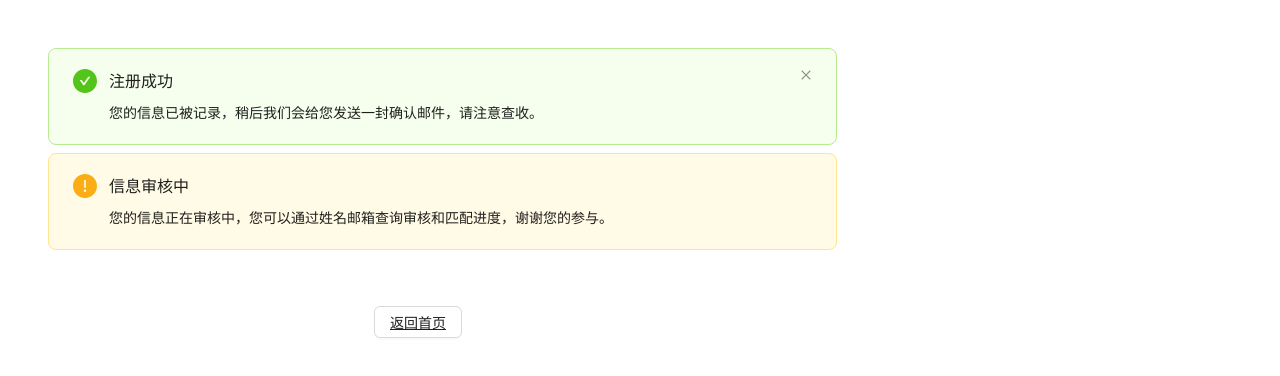
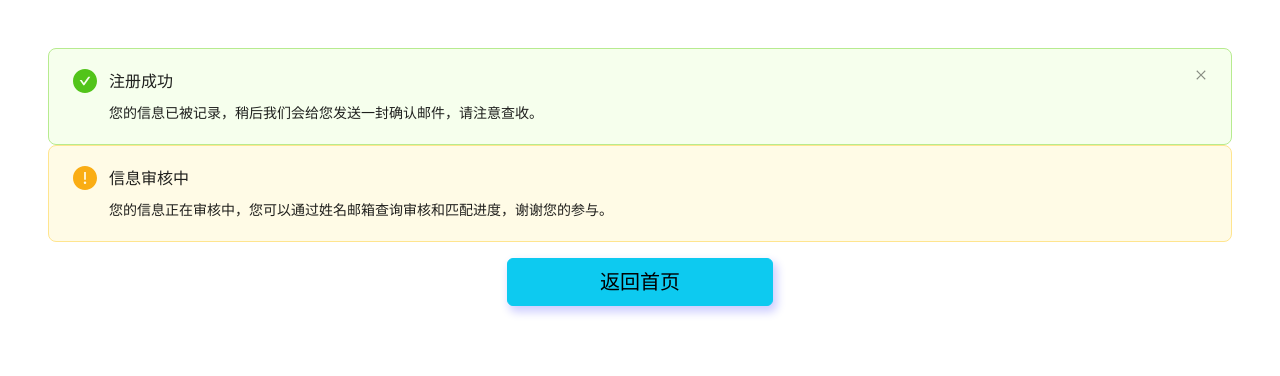
Before and after one commit to RCSSA/Freshmen-Airport-Pickup-Frontend, a React (Create React App) app in the folder airport-pickup/: page /stustatus in a window 1280 px wide. Shown: the top 376 px of the page. Built offline with nearby package versions, Linux system fonts and the light colour scheme.

Commit message:
update frontend styling

```diff
--- a/airport-pickup/src/pages/studentStatusPage.js
+++ b/airport-pickup/src/pages/studentStatusPage.js
@@ -1,18 +1,12 @@
-// import React, { useState } from "react";
-import { Alert, Space, Button } from "antd";
-
-// import { useNavigate } from 'react-router-dom';
+import React from "react";
+import { Alert } from "antd";
+import { useNavigate } from 'react-router-dom';
 
 export default function StudentStatusPage() {
+  const navigate = useNavigate();
   return (
-    <div className="row justify-content-center p-5">
-      <Space
-        direction="vertical"
-        style={{
-          width: "100%",
-        }}
-      >
-        <div className="col-12 col-md-8">
+    <div className="full-white d-flex flex-column align-items-center p-5">
+        <div className="full-width">
           <Alert
             message="注册成功"
             description="您的信息已被记录，稍后我们会给您发送一封确认邮件，请注意查收。"
@@ -22,7 +16,7 @@ export default function StudentStatusPage() {
           />
         </div>
 
-        <div className="col-12 col-md-8">
+        <div className="full-width">
           <Alert
             message="信息审核中"
             description="您的信息正在审核中，您可以通过姓名邮箱查询审核和匹配进度，谢谢您的参与。"
@@ -30,12 +24,7 @@ export default function StudentStatusPage() {
             showIcon
           />
         </div>
-        <div className="row justify-content-center p-5">
-          <div className="col-10 col-md-6">
-            <Button href="/"> 返回首页 </Button>
-          </div>
-        </div>
-      </Space>
+        <button onClick={()=>{navigate("/")}} className="btn btn-info fs-5 my-3 py-2 homepage-btn"> 返回首页 </button>
     </div>
   );
 }
--- a/airport-pickup/src/stylings/styleAH.css
+++ b/airport-pickup/src/stylings/styleAH.css
@@ -3,6 +3,10 @@
     width: 100vw;
     height: 100vh;
     overflow: hidden;
+}
+
+.full-width{
+    width: 100%;
 }
 
 .color-light-blue{
```
